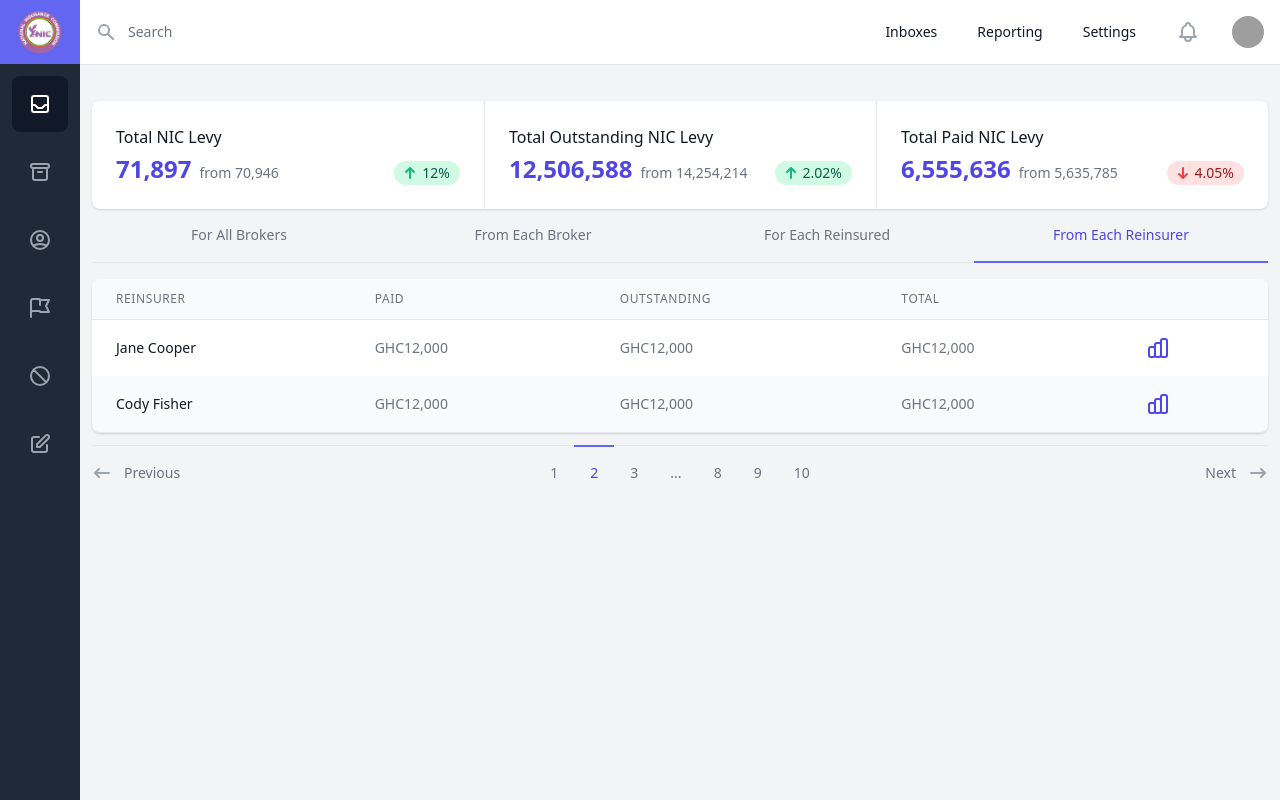
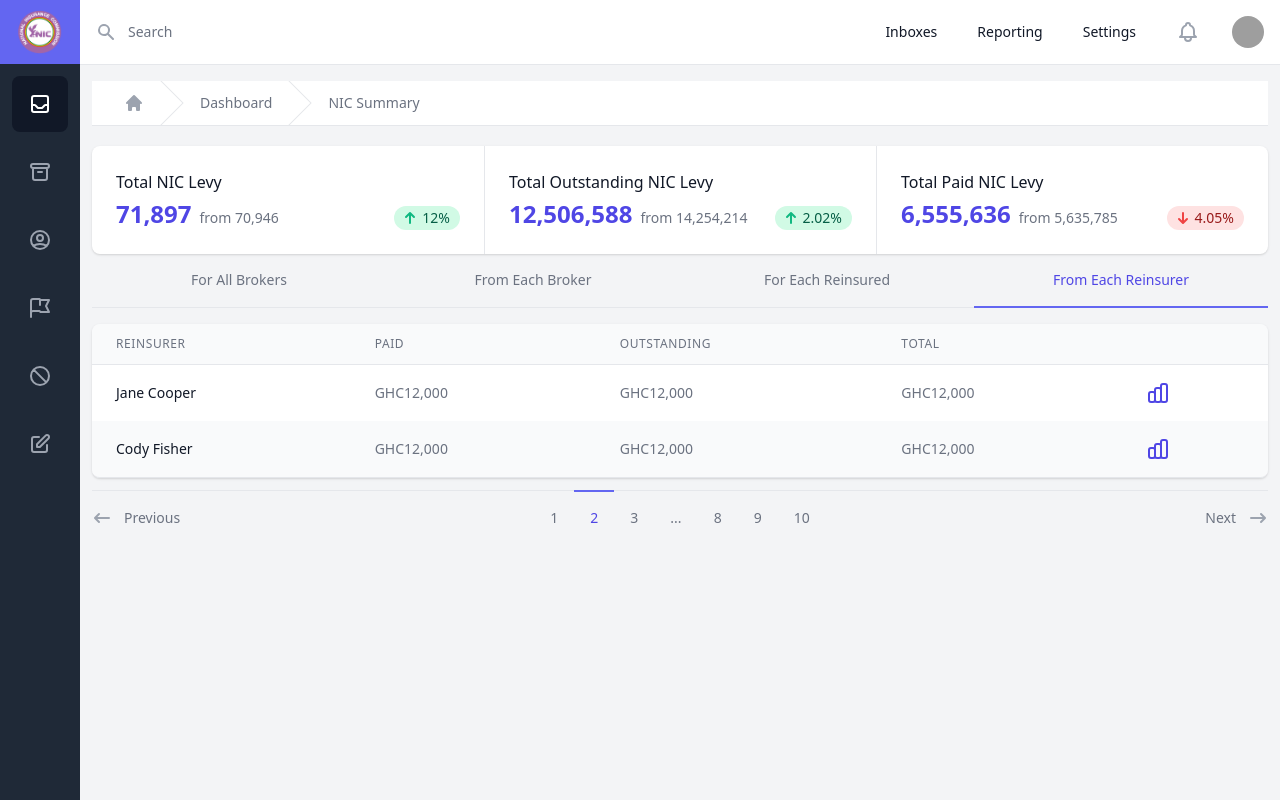
Before and after one commit to Khoby-790/template-nic, a React (Create React App) app: page /nic in a window 1280 px wide. Built offline with nearby package versions, Linux system fonts and the light colour scheme; grey boxes are pictures that could not be loaded.

Commit message:
--- Auto-Git Commit ---

```diff
--- a/src/pages/NicStatsExpansion/NicStatsExpansion.tsx
+++ b/src/pages/NicStatsExpansion/NicStatsExpansion.tsx
@@ -1,6 +1,6 @@
 /* eslint-disable jsx-a11y/anchor-is-valid */
 import React, { Fragment, useState } from 'react'
-import { Link } from 'react-router-dom';
+import { PageBreadCrum } from '../../components';
 import ForEachReinsurerTab from './tabs/ForEachReinsurerTab'
 import FromEachReinsurerTab from './tabs/FromEachReinsurerTab';
 
@@ -20,7 +20,7 @@ const NicStatsExpansion = (props: Props) => {
         <Fragment>
             <div className="px-3 py-4">
                 <div>
-
+                    <PageBreadCrum page="NIC Summary" />
 
                     <dl className="mt-5 grid grid-cols-1 rounded-lg bg-white overflow-hidden shadow divide-y divide-gray-200 md:grid-cols-3 md:divide-y-0 md:divide-x">
                         <div className="px-4 py-5 sm:p-6">
```
Also changed, not shown: src/pages/PremiumExpansion/PremiumExpansion.tsx (added).
